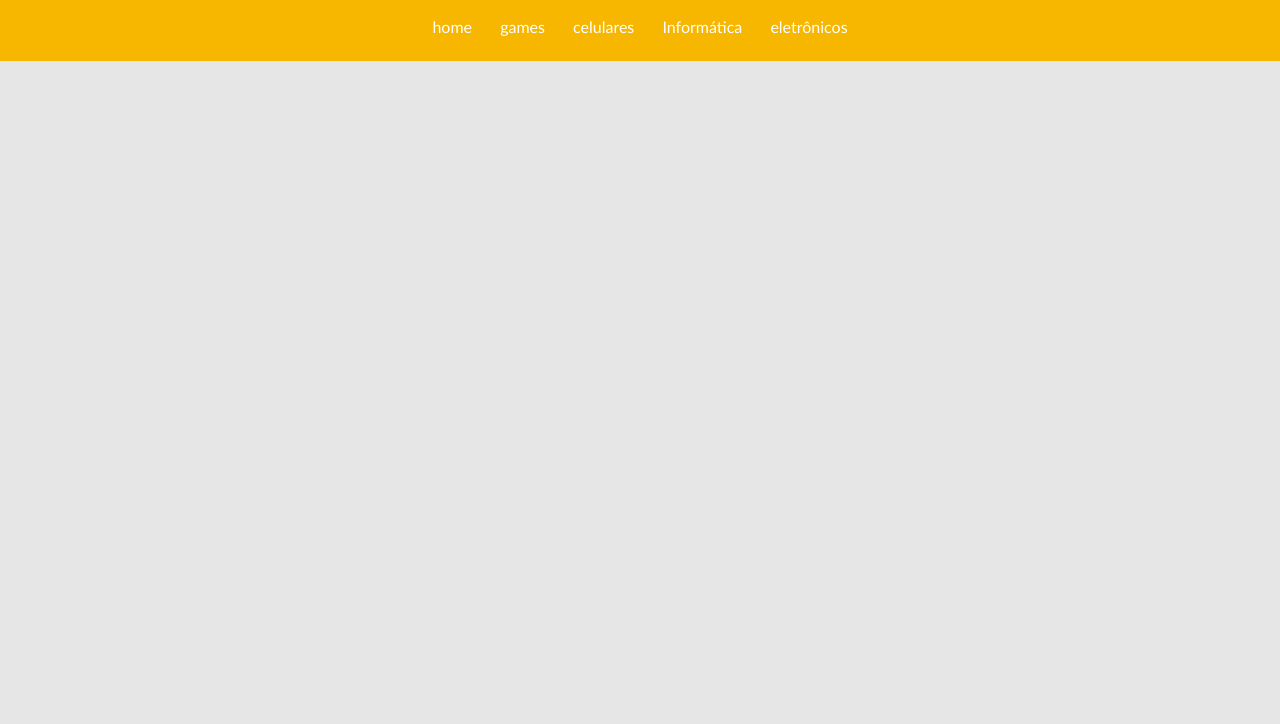
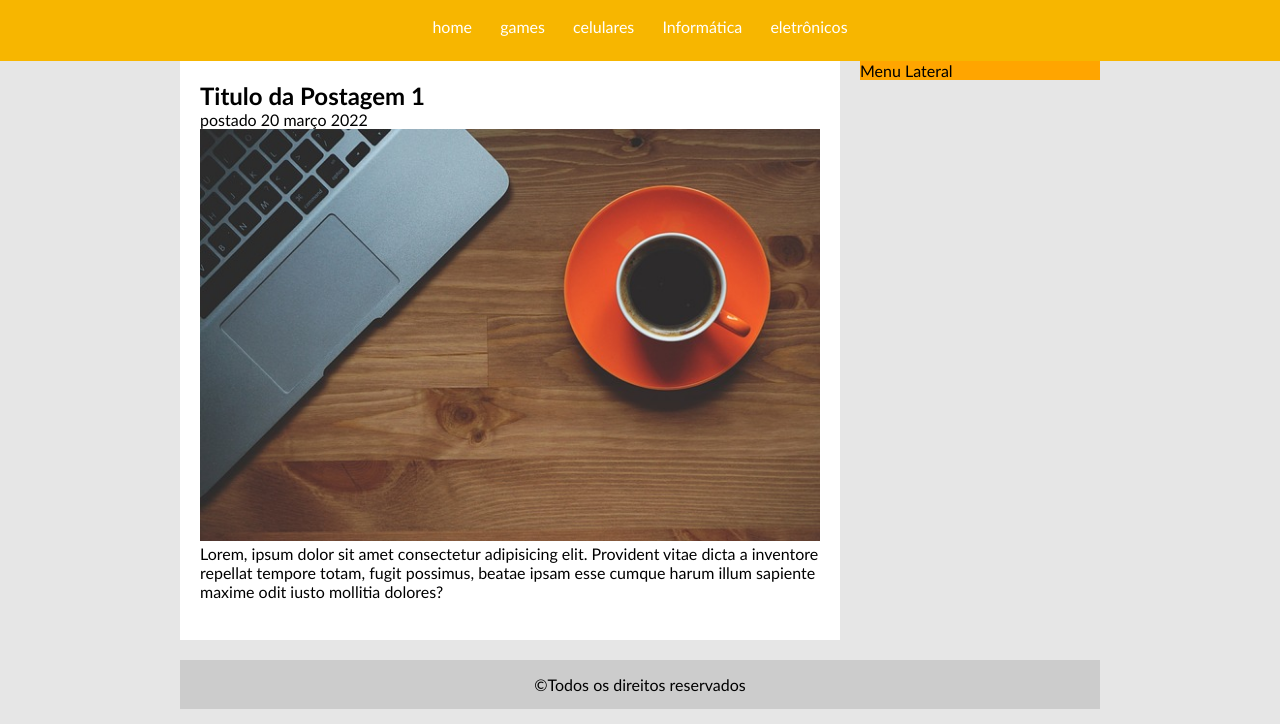
Before and after one commit to eduandrade2903/ProjetoBlog, a plain HTML site: page index.html in a window 1280 px wide. Shown: the part 76-800 px from the top of the page. Drawn offline with Linux system fonts and the light colour scheme.

Commit message:
Adicionando modelo de postagem e layout

```diff
--- a/css/syles.css
+++ b/css/syles.css
@@ -16,8 +16,34 @@ body {
     padding: 15px;
     text-align: center;
 }
-#area-logo, #area-menu{
+#area-logo, #area-menu {
     padding: 10px;
+}
+#area-lateral {
+    background: orange
+}
+#area-principal {
+    width: 920px;
+    margin: 0 auto;
+}
+#area-postagens {
+    width: 660px ;
+    float: left;
+}
+#area-lateral {
+    width: 240px;
+    float: right;
+}
+.postagem {
+    padding: 20px;
+    margin-bottom: 20px;
+    background: white;
+}
+#rodape {
+    clear: both;
+    text-align: center;
+    padding: 15px;
+    background: #CCC;
 }
 /*Formatação de menu*/
 a {
--- a/index.html
+++ b/index.html
@@ -20,6 +20,25 @@
             <a href="eletronicos.html">eletrônicos</a>
         </div>
     </div>
+    <div id="area-principal">
+        <div id="area-postagens">
+            <!-- abertura da postagem -->
+           <div class="postagem">
+                <h2>Titulo da Postagem 1</h2>
+                postado 20 março 2022
+                <img width="620px"src="imagens/imagem1.jpg" alt="">
+                <p>Lorem, ipsum dolor sit amet consectetur adipisicing elit. Provident vitae dicta a inventore repellat tempore totam, fugit possimus, beatae ipsam esse cumque harum illum sapiente maxime odit iusto mollitia dolores?</p>
+                <a href="">Ver mais</a>
+           </div>
+           <!-- fechamento da postagem -->
+        </div>
+        <div id="area-lateral">
+            Menu Lateral
+        </div>
+        <div id="rodape">
+            &copy;Todos os direitos reservados
+        </div>
+    </div>
 
 </body>
 </html>
```
Also changed, not shown: imagens/imagem1.jpg (added), imagens/imagem2.jpg (added), imagens/imagem3.jpg (added), imagens/imagem4.jpg (added), imagens/imagem5.jpg (added).
